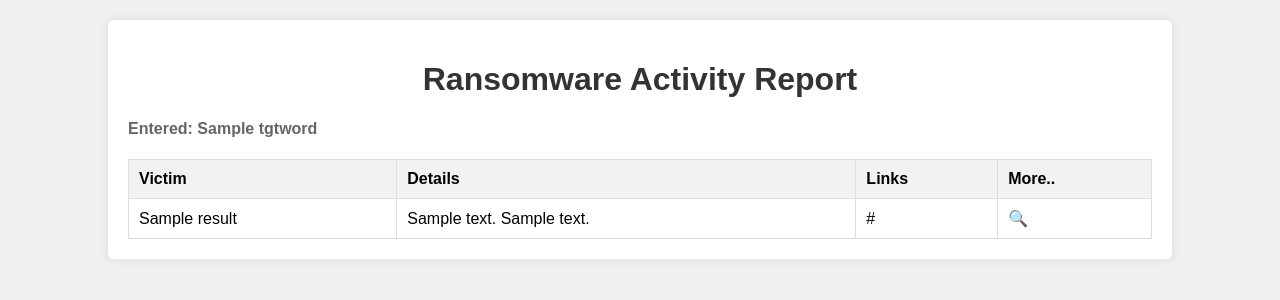
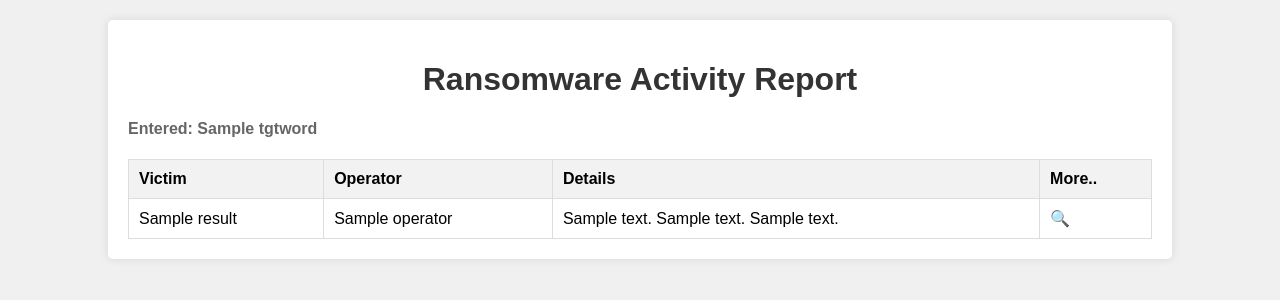
Before and after one commit to leesj30/darkweb_crawler, a Flask app: template templates/results.html in a window 1280 px wide. Shown: the top 300 px of the page. Run offline with Flask 3, Linux system fonts and the light colour scheme; the template is opened without the code that fills it: most values are stand-ins (such as "Sample title", 1, 10 or a date in 2020).

Commit message:
프론트 작업 (완료)

```diff
--- a/templates/results.html
+++ b/templates/results.html
@@ -76,7 +76,7 @@
                 background-color: rgba(0,0,0,0.4);
             }
 
-            .modal-content {
+            .modal_content {
                 background-color: #fefefe;
                 margin: 15% auto;
                 padding: 20px;
@@ -109,8 +109,8 @@
                 <thead>
                     <tr>
                         <th>Victim</th>
+                        <th>Operator</th>
                         <th>Details</th>
-                        <th>Links</th>
                         <th>More..</th>
                     </tr>
                 </thead>
@@ -118,15 +118,17 @@
                     {% for result in results %}
                         <tr>
                             <td>{{ result.title }}</td>
-                            <td>{{ result.text }}
-                                {{ result.description }}</td>
-                            <td>{{ result.links }}</td>
+                            <td>{{ result.operator }}</td>
+                            <td>{{ result.text }} {{ result.description }} {{ result.entry_summary }}</td>
                             <td>
-                                <span class="details-icon" data-full-text=
-                                "
-                                Read More Url: {{result.read_more_url}}
-                                Additional Info: {{ result.additional_info }}
-                                ">&#128269;</span>
+                                <span class="details-icon"
+                                      data_company_url="{{ result.read_more_url }}"
+                                      data_leaked_files="{{ result.links }}"
+                                      data_leaked_data_size="{{ result.leaked_data_size}}"
+                                      data_datetime="{{ result.datetime }}"
+                                      data-additional-info="{{ result.additional_info }}">
+                                      &#128269;
+                                </span>
                             </td>
                         </tr>
                     {% endfor %}
@@ -134,37 +136,37 @@
             </table>
         </div>
 
-        <!-- The Modal -->
-        <div id="myModal" class="modal">
-            <div class="modal-content">
+        <div id="More_modal" class="modal">
+            <div class="modal_content">
                 <span class="close">&times;</span>
-                <p id="modal-text"></p>
+                <p id="modal_text"></p>
             </div>
         </div>
-
         <script>
-            var modal = document.getElementById("myModal");
-            var modalText = document.getElementById("modal-text");
+            document.addEventListener("DOMContentLoaded", function() {
+                var modal = document.getElementById("More_modal");
+                var modalText = document.getElementById("modal_text");
                 var span = document.getElementsByClassName("close")[0];
 
                 span.onclick = function() {
                     modal.style.display = "none";
                 }
 
-            window.onclick = function(event) {
-                if (event.target == modal) {
-                    modal.style.display = "none";
-                }
-            }
-
                 document.querySelectorAll('.details-icon').forEach(function(element) {
                     element.addEventListener('click', function() {
-                    var fullText = element.getAttribute('data-full-text');
-                    modalText.textContent = fullText;
+                        var companyUrl = element.getAttribute('data_company_url');
+                        var leakedFiles = element.getAttribute('data_leaked_files');
+                        var leakedDataSize = element.getAttribute('data_leaked_data_size');
+                        var dateTime = element.getAttribute('data_datetime');
+                        var additionalInfo = element.getAttribute('data-additional-info');
+
+                        var moreContent = `<strong> Victim Company Url:</strong> ${companyUrl} <br> <strong>Leaked Files:</strong> ${leakedFiles} <br> <strong>Leaked Data Size:</strong> ${leakedDataSize} <br>
+                                            <strong>Leaked Data:</strong> ${dateTime} <strong><br> Additional Info:</strong> ${additionalInfo}`;
+                        modalText.innerHTML = moreContent;
                         modal.style.display = "block";
                     });
                 });
-
+            });
         </script>
     </body>
 </html>
```
Also changed, not shown: postdb.py (+3 -8 lines). Lines whose indentation alone changed are shown as unchanged.
